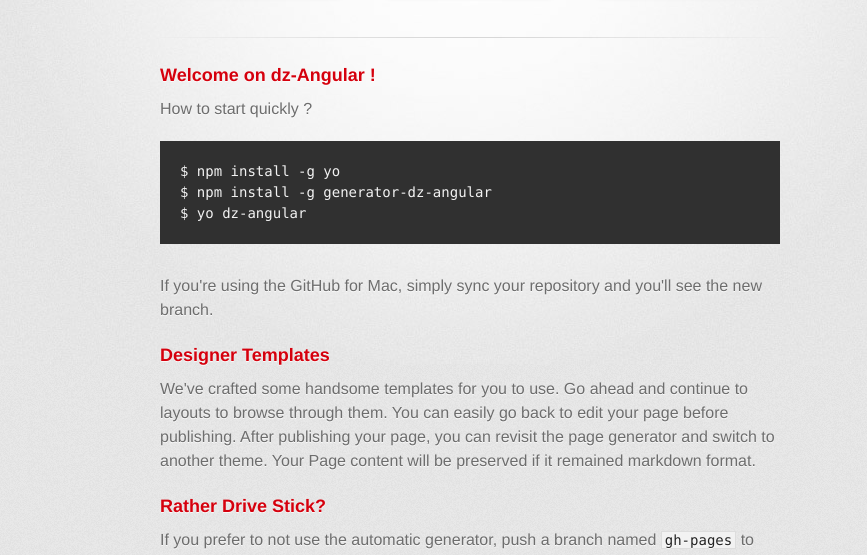
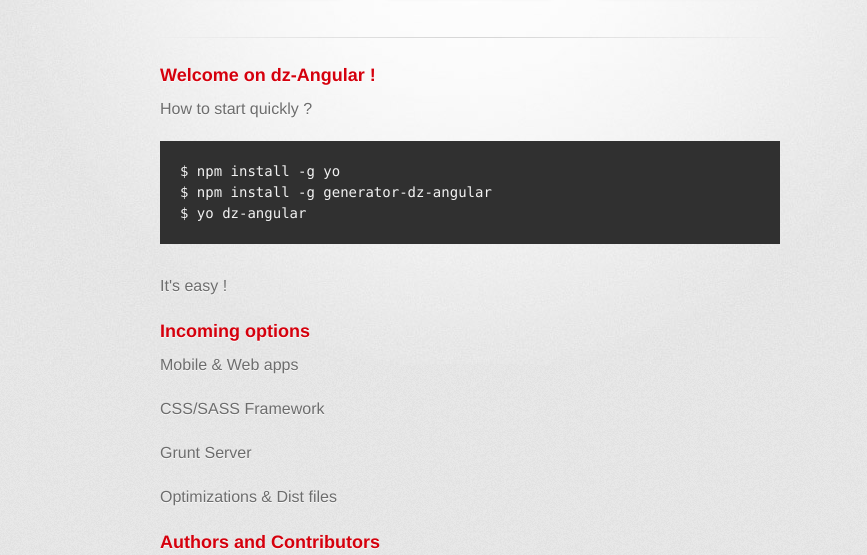
Before and after one commit to digitalz4k/angulardz, a plain HTML site: page index.html in a window 1280 px wide. Shown: the part 209-764 px from the top of the page, without its empty margins (170-1037 px from the left). Drawn offline with Linux system fonts and the light colour scheme; a web font is replaced by a local one.

Commit message:
Update index.html

```diff
--- a/index.html
+++ b/index.html
@@ -41,17 +41,18 @@
 $ yo dz-angular
 </code></pre>
 
-<p>If you're using the GitHub for Mac, simply sync your repository and you'll see the new branch.</p>
+<p>It's easy !</p>
 
 <h3>
-<a name="designer-templates" class="anchor" href="#designer-templates"><span class="octicon octicon-link"></span></a>Designer Templates</h3>
+<a name="designer-templates" class="anchor" href="#designer-templates"><span class="octicon octicon-link"></span></a>Incoming options</h3>
 
-<p>We've crafted some handsome templates for you to use. Go ahead and continue to layouts to browse through them. You can easily go back to edit your page before publishing. After publishing your page, you can revisit the page generator and switch to another theme. Your Page content will be preserved if it remained markdown format.</p>
+<p>Mobile & Web apps</p>
 
-<h3>
-<a name="rather-drive-stick" class="anchor" href="#rather-drive-stick"><span class="octicon octicon-link"></span></a>Rather Drive Stick?</h3>
+<p>CSS/SASS Framework</p>
 
-<p>If you prefer to not use the automatic generator, push a branch named <code>gh-pages</code> to your repository to create a page manually. In addition to supporting regular HTML content, GitHub Pages support Jekyll, a simple, blog aware static site generator written by our own Tom Preston-Werner. Jekyll makes it easy to create site-wide headers and footers without having to copy them across every page. It also offers intelligent blog support and other advanced templating features.</p>
+<p>Grunt Server</p>
+
+<p>Optimizations & Dist files</p>
 
 <h3>
 <a name="authors-and-contributors" class="anchor" href="#authors-and-contributors"><span class="octicon octicon-link"></span></a>Authors and Contributors</h3>
```
